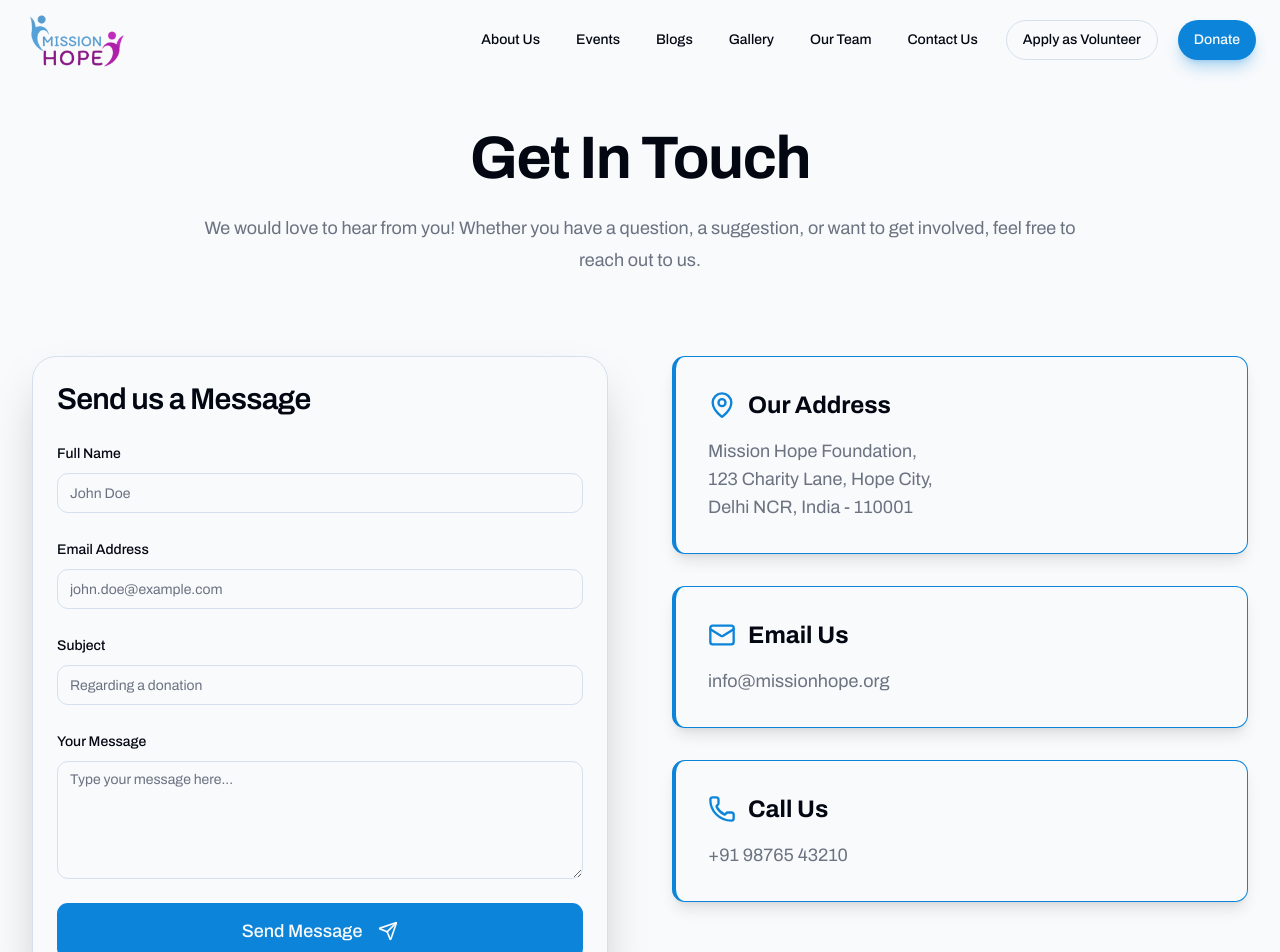
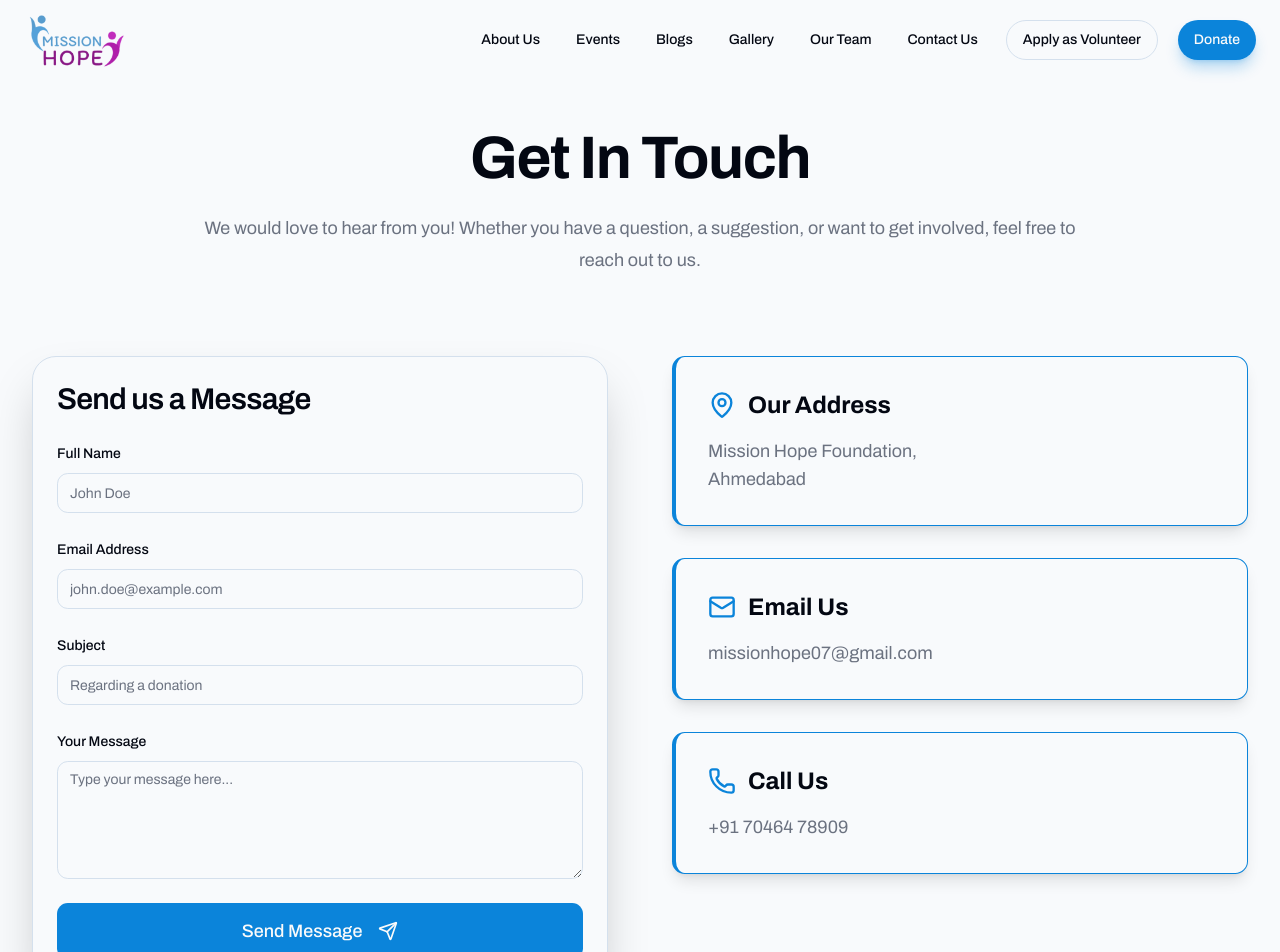
Before and after one commit to AbhiPatel10/MHF_Website, a Next.js app: page /contact in a window 1280 px wide. Shown: the top 952 px of the page. Built offline with nearby package versions, Linux system fonts and the light colour scheme.

Commit message:
Feat: Update skeleton in teams and galary page

```diff
--- a/src/app/contact/page.tsx
+++ b/src/app/contact/page.tsx
@@ -33,8 +33,7 @@ export default function ContactPage() {
                     </h3>
                     <p className="text-muted-foreground text-lg">
                         Mission Hope Foundation, <br/>
-                        123 Charity Lane, Hope City, <br/>
-                        Delhi NCR, India - 110001
+                        Ahmedabad
                     </p>
                  </Card>
                  <Card className="p-8 shadow-lg border-l-4 border-primary">
@@ -43,7 +42,7 @@ export default function ContactPage() {
                         Email Us
                     </h3>
                     <p className="text-muted-foreground text-lg">
-                        info@missionhope.org
+                        missionhope07@gmail.com
                     </p>
                  </Card>
                  <Card className="p-8 shadow-lg border-l-4 border-primary">
@@ -52,7 +51,7 @@ export default function ContactPage() {
                         Call Us
                     </h3>
                     <p className="text-muted-foreground text-lg">
-                        +91 98765 43210
+                        +91 70464 78909
                     </p>
                  </Card>
               </div>
--- a/src/app/gallery/page.tsx
+++ b/src/app/gallery/page.tsx
@@ -4,14 +4,14 @@
 import { useEffect, useState } from 'react';
 import { Header } from '@/components/landing/header';
 import { Footer } from '@/components/landing/footer';
-import { galleryImages, awardsData } from '@/data/gallery';
 import Image from 'next/image';
-import { Card, CardContent, CardFooter, CardHeader, CardTitle } from '@/components/ui/card';
-import { Camera, Calendar } from 'lucide-react';
+import { Card, CardContent } from '@/components/ui/card';
+import { Camera } from 'lucide-react';
 import { ImageLightbox } from '@/components/gallery/image-lightbox';
 import { Badge } from '@/components/ui/badge';
 import { Button } from '@/components/ui/button';
 import { GalleryImage, getAllGalleryImagesApi } from '@/services/galleryService';
+import { ImageCardSkeleton } from '../skeletons/image-card-skeleton';
 
 export default function GalleryPage() {
   const [isLightboxOpen, setIsLightboxOpen] = useState(false);
@@ -21,7 +21,7 @@ export default function GalleryPage() {
   const [offset, setOffset] = useState(0);
   const [limit] = useState(8);
   const [totalCount, setTotalCount] = useState(0);
-  const [loading, setLoading] = useState(false);
+  const [loading, setLoading] = useState(true);
 
   const fetchGalleryImages = async () => {
     try {
@@ -73,7 +73,15 @@ export default function GalleryPage() {
 
           {/* Gallery Section */}
           <div className="mt-20">
-            {galleryImages.length === 0 && !loading ? (
+            {loading && galleryImages.length === 0 ? (
+              // 🔹 Initial skeleton grid
+              <div className="grid grid-cols-1 sm:grid-cols-2 md:grid-cols-3 lg:grid-cols-4 gap-4">
+                {Array.from({ length: limit }).map((_, index) => (
+                  <ImageCardSkeleton key={`skeleton-${index}`} />
+                ))}
+              </div>
+            ) : galleryImages.length === 0 ? (
+              // 🔹 No images found
               <p className="text-center text-muted-foreground">
                 No images found.
               </p>
--- /dev/null
+++ b/src/app/skeletons/image-card-skeleton.tsx
@@ -0,0 +1,19 @@
+import { Card, CardContent } from "@/components/ui/card";
+import { Skeleton } from "@/components/ui/skeleton";
+
+export const ImageCardSkeleton = () => {
+  return (
+    <Card className="overflow-hidden border-2">
+      <CardContent className="p-0">
+        {/* Image area */}
+        <Skeleton className="w-full aspect-[4/3]" />
+
+        {/* Overlay effect (camera & text placeholder simulation) */}
+        <div className="absolute inset-0 flex flex-col items-center justify-center opacity-0 group-hover:opacity-100 transition-opacity duration-300 bg-black/50 p-4 text-center">
+          <Skeleton className="w-8 h-8 rounded-full mb-2" />
+          <Skeleton className="h-4 w-1/2" />
+        </div>
+      </CardContent>
+    </Card>
+  );
+};
--- a/src/app/team/page.tsx
+++ b/src/app/team/page.tsx
@@ -68,13 +68,13 @@ export default function TeamPage() {
     fetchMembers();
   }, []);
 
-  if (loading) {
-    return (
-      <div className="flex items-center justify-center min-h-dvh">
-        <Loader2 className="animate-spin h-10 w-10 text-primary" />
-      </div>
-    );
-  }
+  // if (loading) {
+  //   return (
+  //     <div className="flex items-center justify-center min-h-dvh">
+  //       <Loader2 className="animate-spin h-10 w-10 text-primary" />
+  //     </div>
+  //   );
+  // }
   // Helper function to render skeletons
   const renderSkeletons = (count: number) => {
     return Array.from({ length: count }).map((_, idx) => (
```
